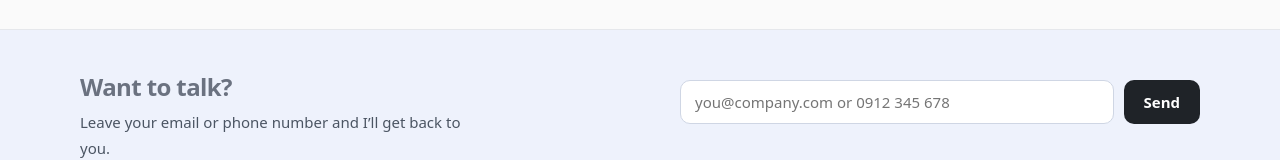
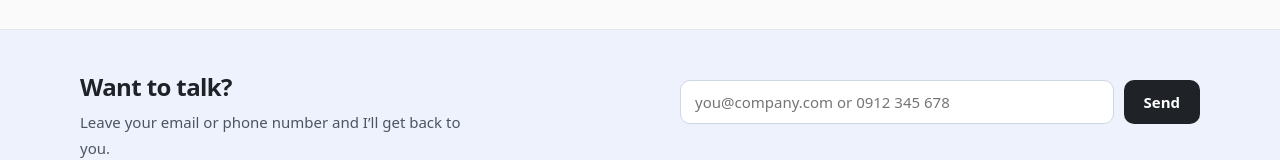
Before and after one commit to Phan-Trong-Hau/portfolio, a plain HTML site: page index.html in a window 1280 px wide. Shown: the part 4308-4468 px from the top of the page. Drawn offline with Linux system fonts and the light colour scheme; a script that the page names is missing.

Commit message:
lead CTA heading in the main text colour
Co-Authored-By: Claude Opus 5.5 <noreply@anthropic.com>

```diff
--- a/styles.css
+++ b/styles.css
@@ -372,3 +372,4 @@ footer.site-footer-wrap{display:block;border-top:0;padding:0;margin-top:48px}
 .lead-status{flex-basis:100%;margin:0;font-size:14px;min-height:1.2em}.lead-status.good{color:#0f7a4f}.lead-status.bad{color:#c62828}
 .site-footer-wrap .site-footer{border-top:1px solid var(--line);padding-block:26px;display:flex;justify-content:space-between;align-items:center;gap:20px;font-size:12px;color:var(--muted)}
 @media(max-width:700px){.lead-inner{flex-direction:column;align-items:stretch;gap:18px;padding-block:32px}.lead-form{justify-content:stretch;max-width:none}.lead-form button{flex:1 1 100%}}
+.lead-copy h2{color:var(--text)}
```
